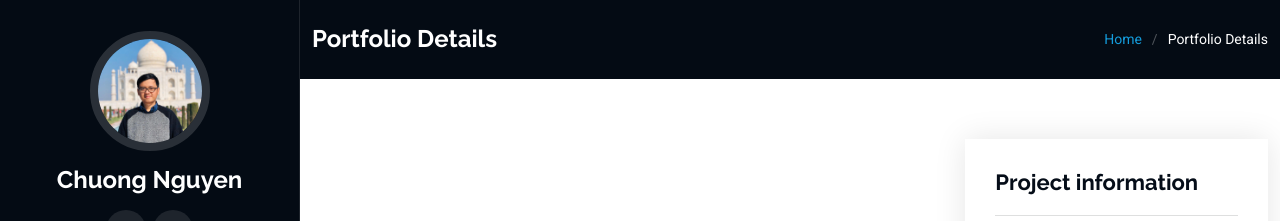
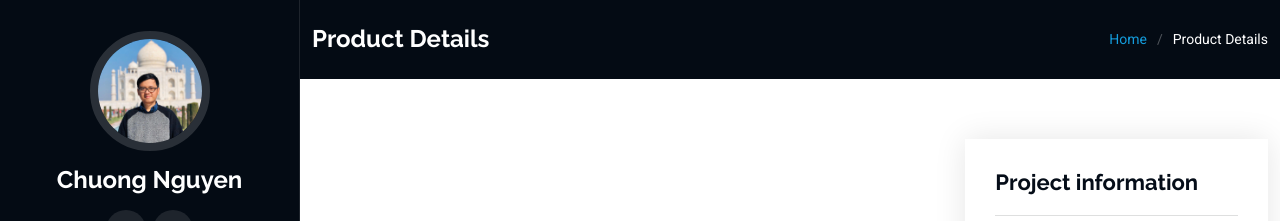
Before and after one commit to chuongnguyen94/Portfolio, a Flask app: page /product1 in a window 1280 px wide. Shown: the top 221 px of the page. Run offline with Flask 3, Linux system fonts and the light colour scheme; some libraries are stand-ins or nearby versions.

Commit message:
Updated product detail page

```diff
--- a/templates/product1.html
+++ b/templates/product1.html
@@ -13,11 +13,11 @@
     <!-- Page Title -->
     <div class="page-title dark-background">
       <div class="container d-lg-flex justify-content-between align-items-center">
-        <h1 class="mb-2 mb-lg-0">Portfolio Details</h1>
+        <h1 class="mb-2 mb-lg-0">Product Details</h1>
         <nav class="breadcrumbs">
           <ol>
-            <li><a href="index.html">Home</a></li>
-            <li class="current">Portfolio Details</li>
+            <li><a href="{{url_for('home')}}">Home</a></li>
+            <li class="current">Product Details</li>
           </ol>
         </nav>
       </div>
```
Also changed, not shown: .github/workflows/firebase-hosting-merge.yml (added), .github/workflows/firebase-hosting-pull-request.yml (added), instance/blog.db.
